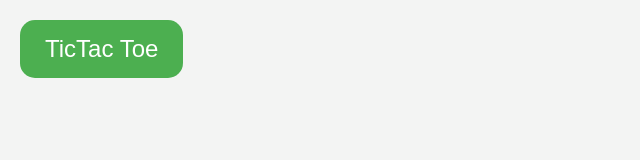
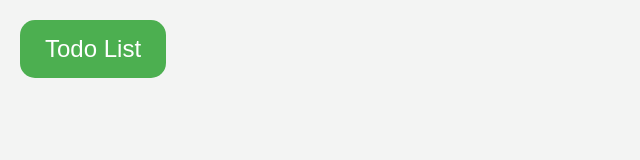
Before and after one commit to rohgpt/Todolist-Tictactoe, a React (Create React App) app: page / in a window 1280 px wide. Shown: the top 160 px of the page, without its empty margins (0-640 px from the left). Built offline with nearby package versions, Linux system fonts and the light colour scheme.

Commit message:
adding todo list

```diff
--- a/src/App.js
+++ b/src/App.js
@@ -24,8 +24,8 @@ class App extends React.Component {
   render() {
     return (
       <div>
+        <button className="button" onClick={() => this.toggleValue("isTodoVisible")} > Todo List </button>
 
-        <button className="button" onClick={() => this.toggleValue("isTicTacVisible")}>TicTac Toe</button>
 
         {this.state.isTodoVisible && <Todo />}
         {this.state.isTicTacVisible && <TicTac />}
```
